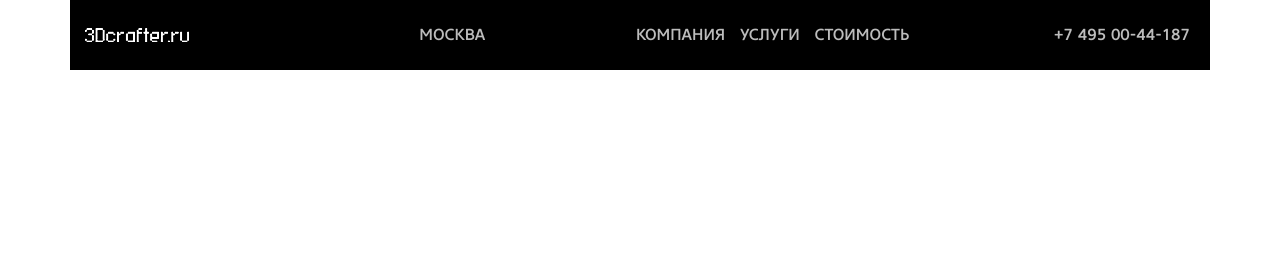
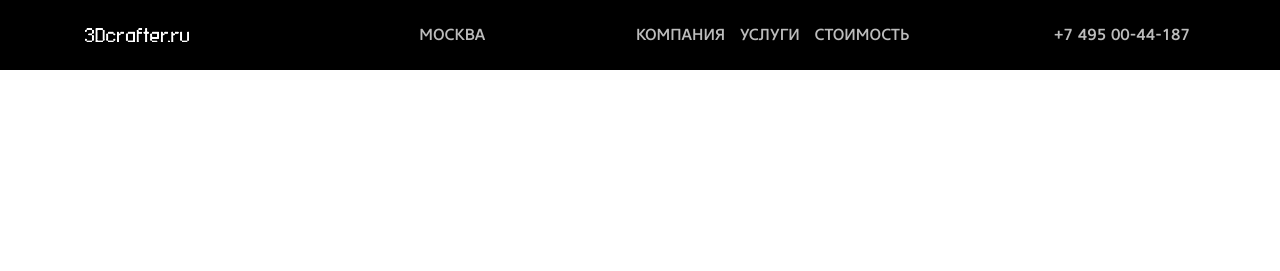
Before and after one commit to itsdavid71/3dcrafter, a PHP site: page / in a window 1280 px wide. Shown: the top 271 px of the page. Run offline with PHP 8.4, Linux system fonts and the light colour scheme; style sheets or scripts are compiled from the project's sources.

Commit message:
changed style

```diff
--- a/styles-shop/styles_new.css
+++ b/styles-shop/styles_new.css
@@ -1,5 +1,8 @@
+header {
+  background-color: black;
+}
+
 header .container {
-  background-color: black;
   display: -webkit-box;
   display: -ms-flexbox;
   display: flex;
--- a/styles-shop/styles_new.scss
+++ b/styles-shop/styles_new.scss
@@ -1,8 +1,8 @@
 $grey: #bcbcbc;
 
 header {
+    background-color: black;
     .container {
-        background-color: black;
         display: flex;
         align-items: center;
         justify-content: space-between;
```
Also changed, not shown: 1 other file.
